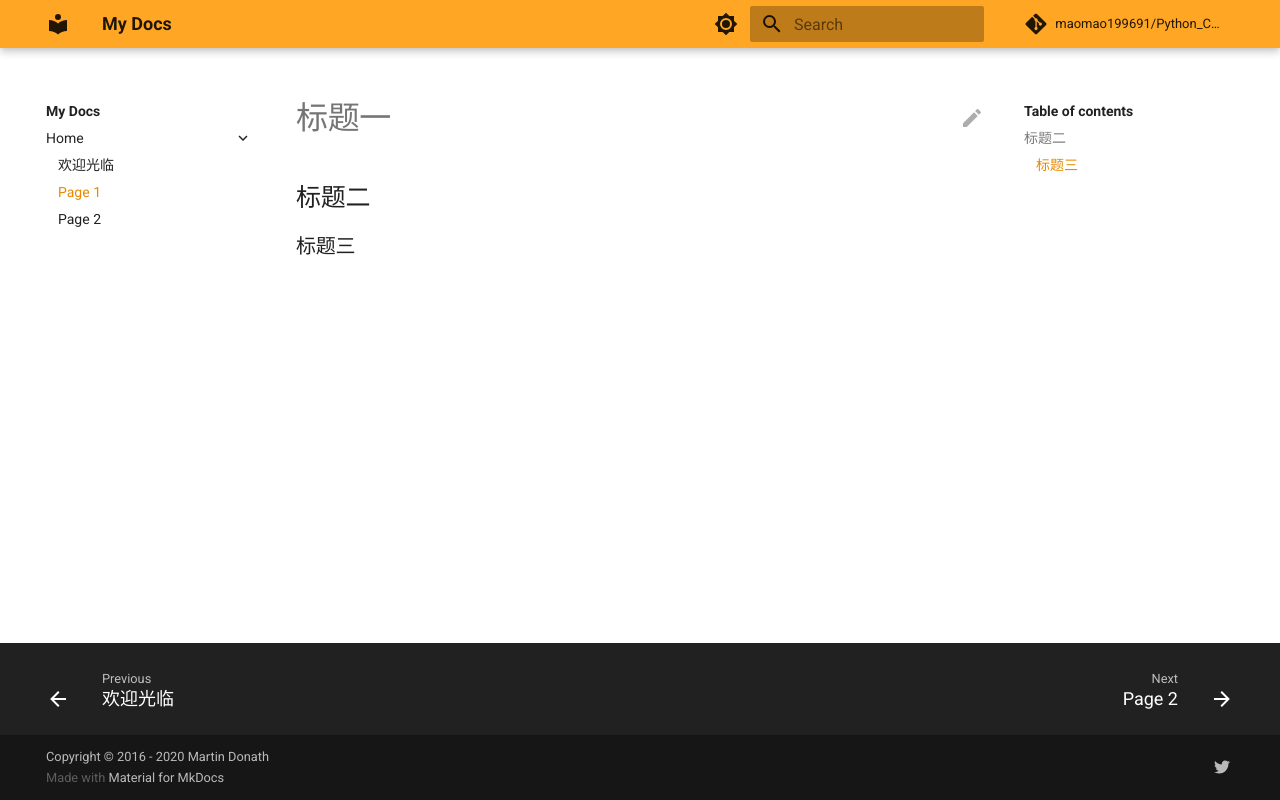
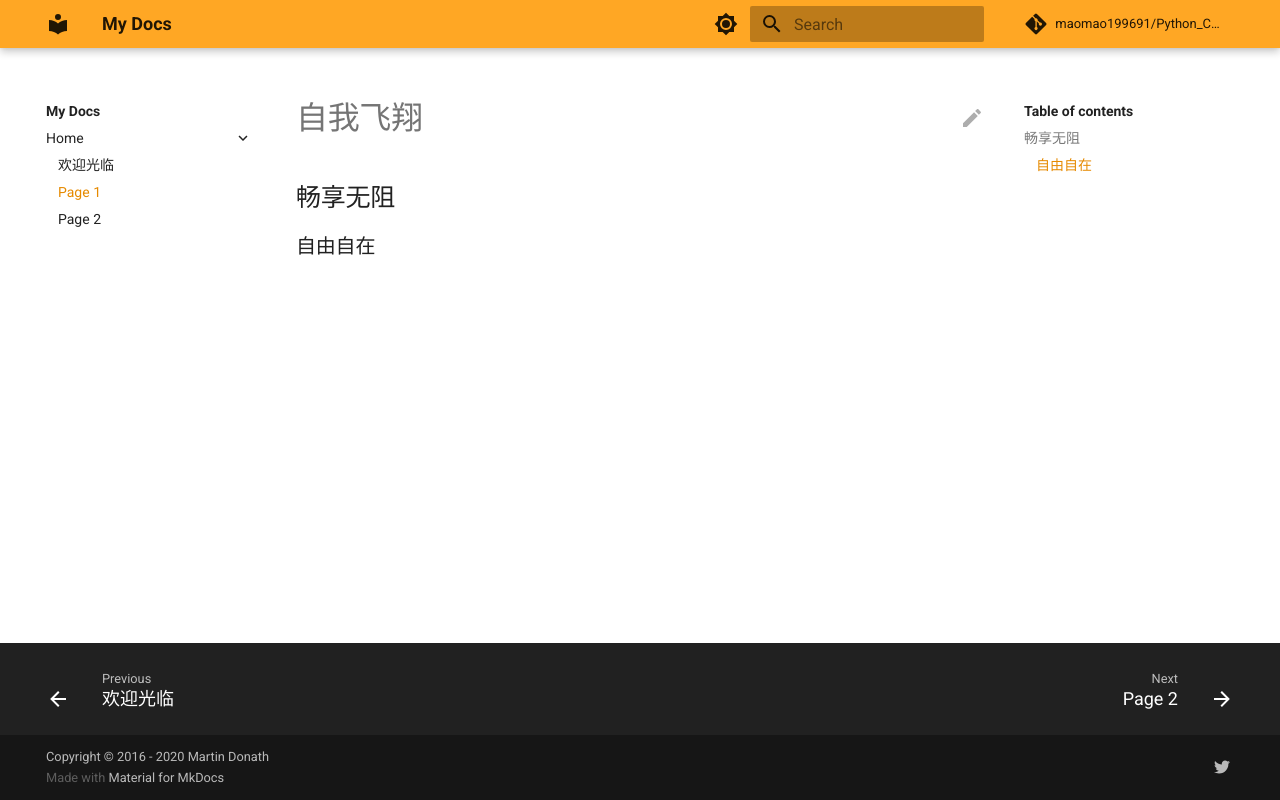
Before and after one commit to maomao199691/MyMkdocs, a plain HTML site: page home/page-1/index.html in a window 1280 px wide. Drawn offline with Linux system fonts and the light colour scheme; no server answers.

Commit message:
Deployed e4840c0 with MkDocs version: 1.4.0

```diff
--- a/home/page-1/index.html
+++ b/home/page-1/index.html
@@ -308,15 +308,15 @@
 
         <li class="md-nav__item">
   <a href="#_2" class="md-nav__link">
-    标题二
+    畅享无阻
   </a>
 
-    <nav class="md-nav" aria-label="标题二">
+    <nav class="md-nav" aria-label="畅享无阻">
       <ul class="md-nav__list">
 
           <li class="md-nav__item">
   <a href="#_3" class="md-nav__link">
-    标题三
+    自由自在
   </a>
 
 </li>
@@ -383,15 +383,15 @@
 
         <li class="md-nav__item">
   <a href="#_2" class="md-nav__link">
-    标题二
+    畅享无阻
   </a>
 
-    <nav class="md-nav" aria-label="标题二">
+    <nav class="md-nav" aria-label="畅享无阻">
       <ul class="md-nav__list">
 
           <li class="md-nav__item">
   <a href="#_3" class="md-nav__link">
-    标题三
+    自由自在
   </a>
 
 </li>
@@ -421,9 +421,9 @@
   </a>
 
 
-<h1 id="_1">标题一</h1>
-<h2 id="_2">标题二</h2>
-<h3 id="_3">标题三</h3>
+<h1 id="_1">自我飞翔</h1>
+<h2 id="_2">畅享无阻</h2>
+<h3 id="_3">自由自在</h3>
 
 
 
```
Also changed, not shown: search/search_index.json (+1 -1 lines), 1 other file.
